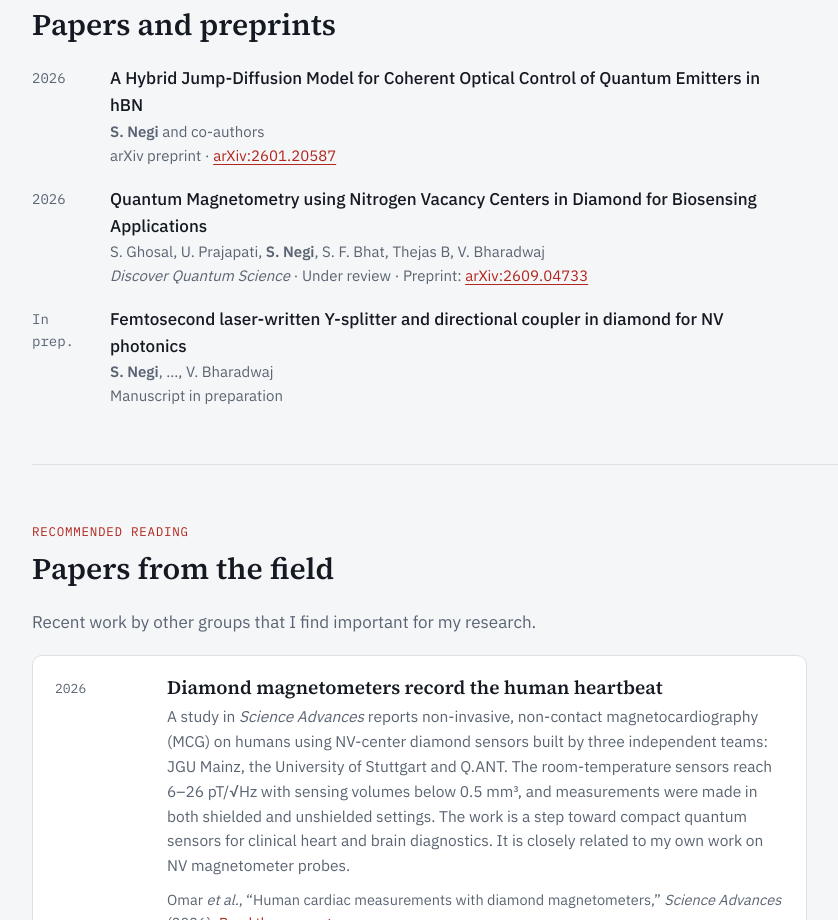
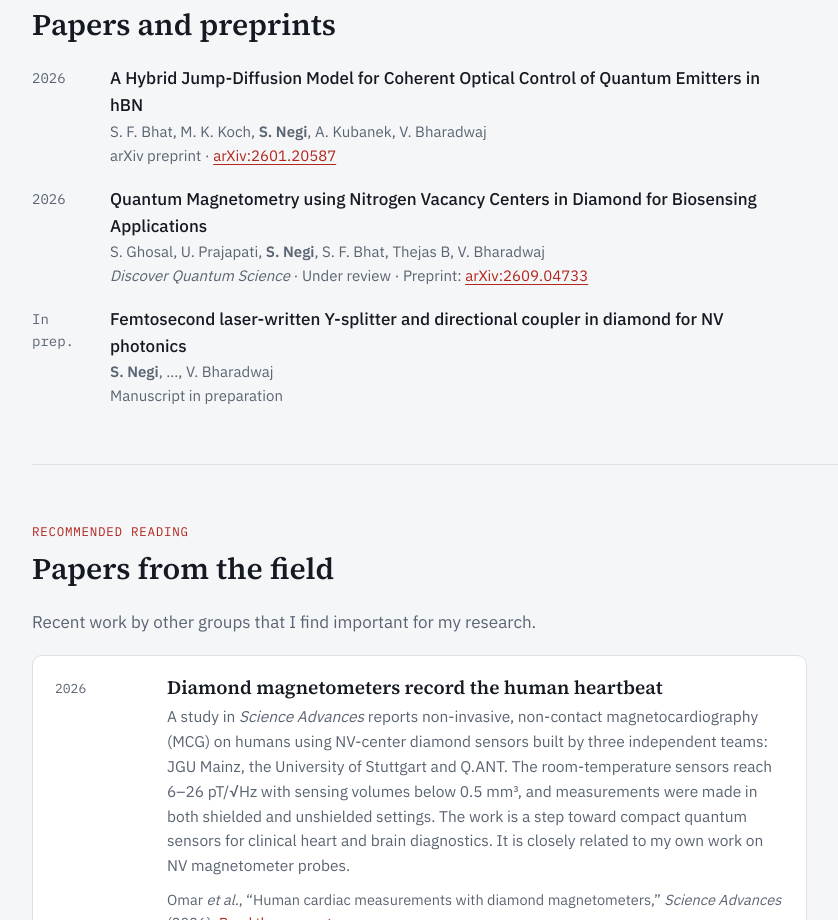
Before and after one commit to sachinnegi128-tech/sachinnegi128-tech.github.io, a plain HTML site: page index.html in a window 1280 px wide. Shown: the part 3970-4890 px from the top of the page, without its empty margins (142-980 px from the left). Drawn offline with Linux system fonts and the light colour scheme.

Commit message:
Correct author list for hBN paper
Co-Authored-By: Claude Opus 5.5 <noreply@anthropic.com>
Claude-Session: https://claude.ai/code/session_01TRfCnrDVp9AxFGquzLeok2

```diff
--- a/index.html
+++ b/index.html
@@ -282,7 +282,7 @@ footer{border-top:1px solid var(--line);padding:28px 0 40px;color:var(--muted);f
         <span class="yr">2026</span>
         <div>
           <p class="t">A Hybrid Jump-Diffusion Model for Coherent Optical Control of Quantum Emitters in hBN</p>
-          <p class="a"><b>S. Negi</b> and co-authors</p>
+          <p class="a">S. F. Bhat, M. K. Koch, <b>S. Negi</b>, A. Kubanek, V. Bharadwaj</p>
           <p class="v">arXiv preprint · <a href="https://arxiv.org/abs/2601.20587">arXiv:2601.20587</a></p>
         </div>
       </li>
```
